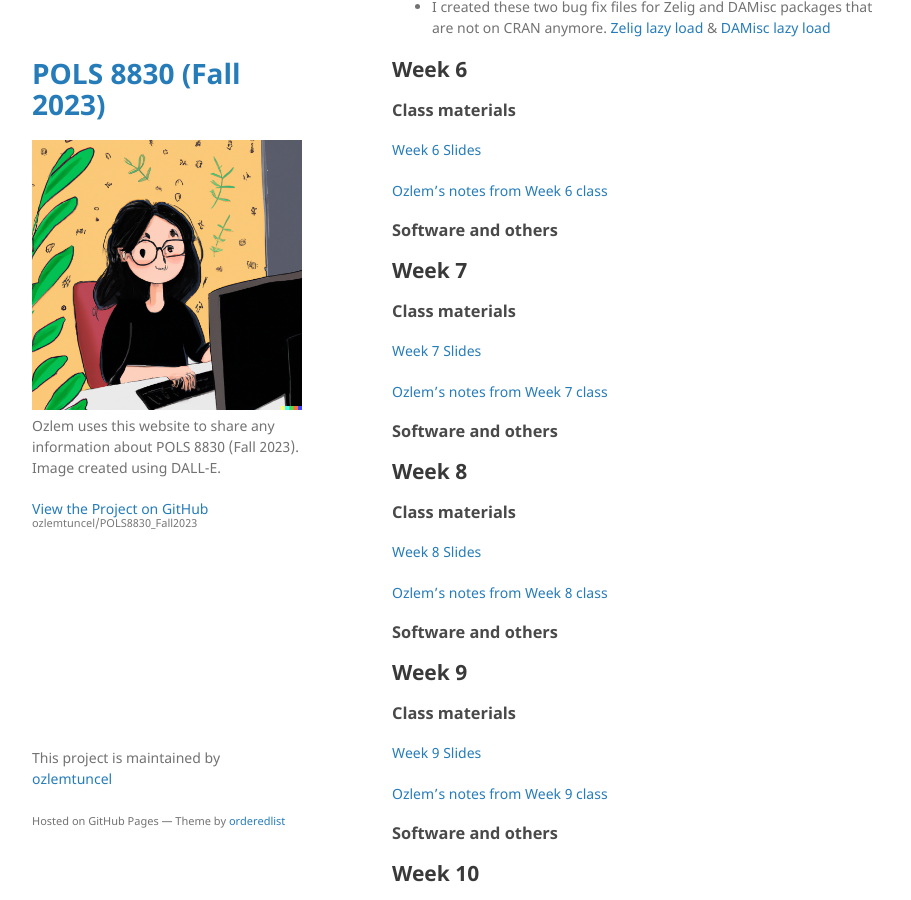
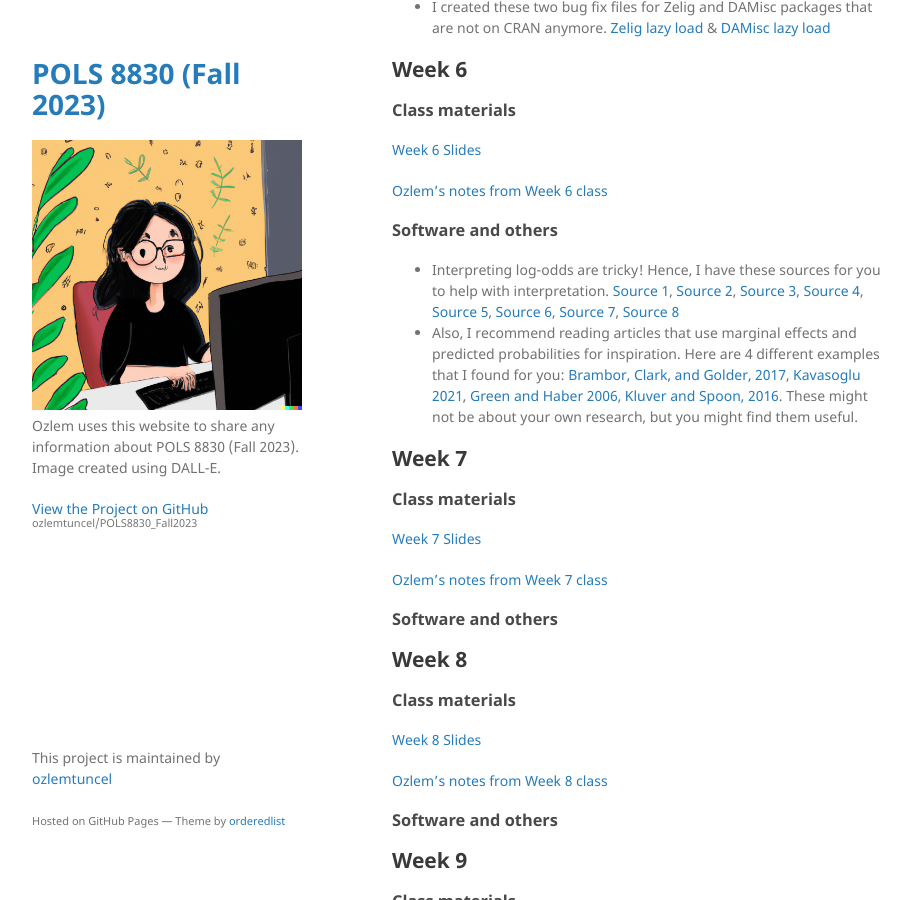
Before and after one commit to ozlemtuncel/POLS8830_Fall2023, a Jekyll site: the page built from index.md, in a window 1280 px wide and 900 px high, scrolled down 2910 px. Shown: the whole window, without its empty margins (178-1089 px from the left). Built offline with Jekyll 4.4.1, drawn with Linux system fonts in a browser that asks for light colours; our own code applies the rules of GitHub Pages for plain Markdown files.

Commit message:
Update index.md
include info for predicted prob and marginal effect

```diff
--- a/index.md
+++ b/index.md
@@ -107,11 +107,13 @@ R scripts for Week 4: [Script I](docs/Week4_Logit_Probit_Models_tidy.R) & [Scrip
 ## Week 6
 
 ### Class materials
-[Week 6 Slides](docs/)
+[Week 6 Slides](docs/06Substantive.pdf)
 
-[Ozlem's notes from Week 6 class](docs/week6*.md)
+[Ozlem's notes from Week 6 class](docs/week6.md)
 
 ### Software and others
+- Interpreting log-odds are tricky! Hence, I have these sources for you to help with interpretation. [Source 1](https://clas.ucdenver.edu/marcelo-perraillon/sites/default/files/attached-files/perraillon_marginal_effects_lecture_lisbon.pdf), [Source 2](https://stats.oarc.ucla.edu/other/mult-pkg/faq/general/faq-how-do-i-interpret-odds-ratios-in-logistic-regression/), [Source 3](https://cran.r-project.org/web/packages/margins/vignettes/Introduction.html), [Source 4](https://cran.r-project.org/web/packages/margins/vignettes/TechnicalDetails.pdf), [Source 5](https://www.andrewheiss.com/blog/2022/05/20/marginalia/#what-about-marginal-things-in-statistics), [Source 6](https://www.princeton.edu/~otorres/Margins.pdf), [Source 7](https://strengejacke.github.io/ggeffects/articles/introduction_marginal_effects.html), [Source 8](https://ds4ps.org/PROG-EVAL-III/LogisticReg.html)
+- Also, I recommend reading articles that use marginal effects and predicted probabilities for inspiration. Here are 4 different examples that I found for you: [Brambor, Clark, and Golder, 2017](https://www.cambridge.org/core/journals/political-analysis/article/understanding-interaction-models-improving-empirical-analyses/9BA57B3720A303C61EBEC6DDFA40744B), [Kavasoglu 2021](https://www.tandfonline.com/doi/full/10.1080/13510347.2021.1994552), [Green and Haber 2006](https://journals.sagepub.com/doi/full/10.1177/1354068816655570), [Kluver and Spoon, 2016](https://journals.sagepub.com/doi/full/10.1177/1354068815627399?casa_token=yGoJjMB2nVAAAAAA%3ATmJLQV-jDdSrSh9Nogxu7zvYDEgifQM32HH5xD8wJS-rAunKWZsYlnI6bdQ_EjlbDDB8prmOWJM). These might not be about your own research, but you might find them useful.
 
 ## Week 7
 
```
